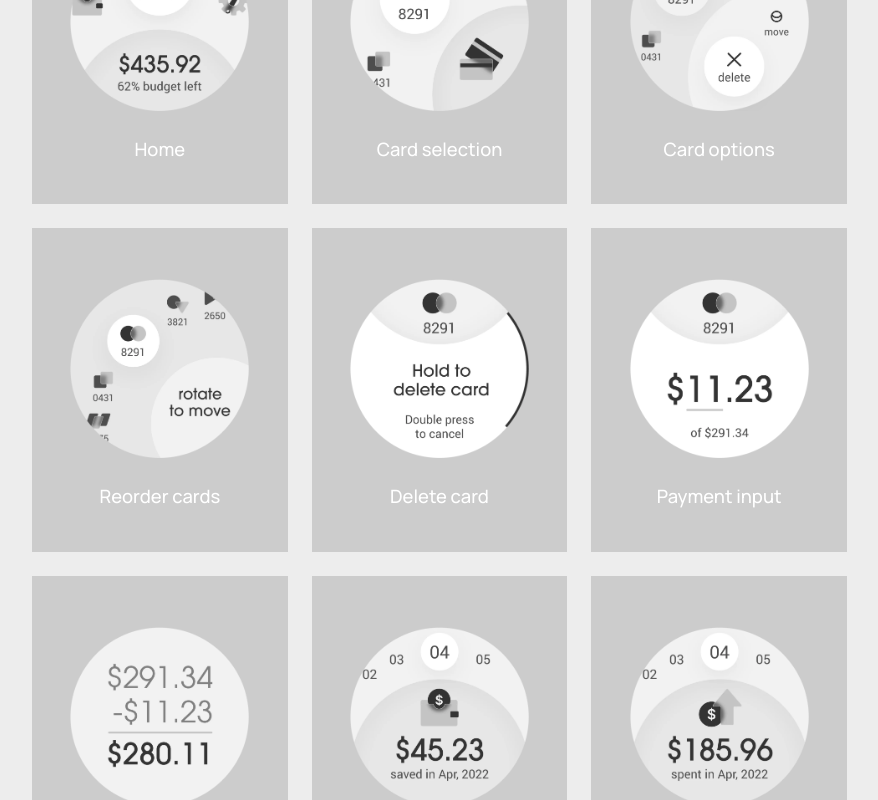
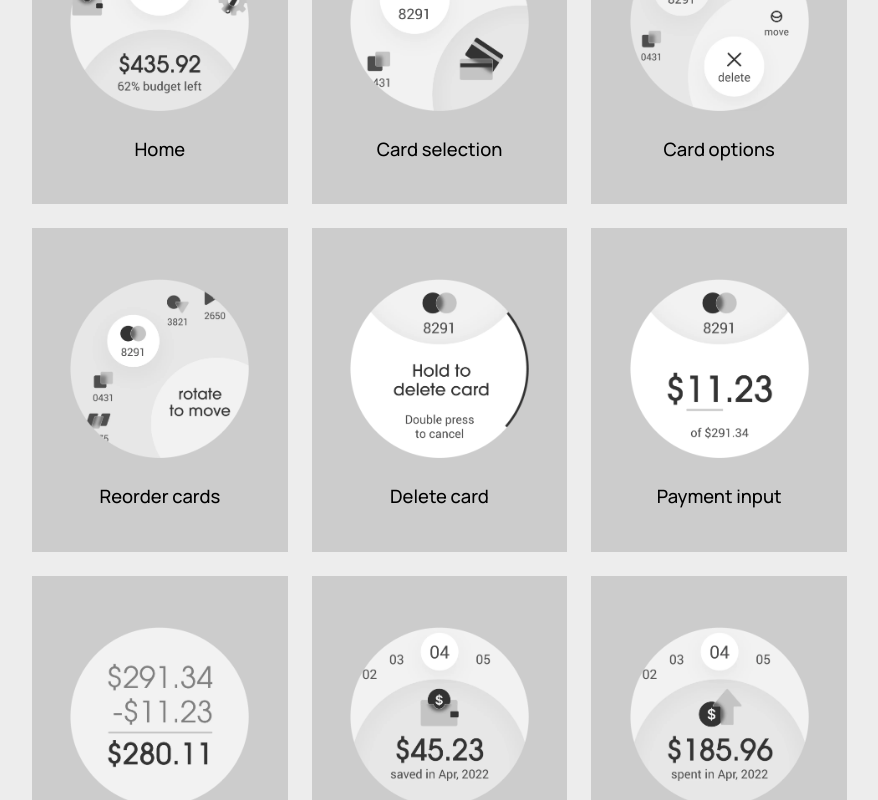
Before and after one commit to richardfxr/richardfxr, a React (Vite) app: page /projects/budgetty in a window 1280 px wide. Shown: the part 1980-2780 px from the top of the page, without its empty margins (393-1271 px from the left). Built offline with nearby package versions, Linux system fonts and the light colour scheme.

Commit message:
💄CSS: added figcaption color to Budgetty page

```diff
--- a/src/pages/projects/Budgetty.scss
+++ b/src/pages/projects/Budgetty.scss
@@ -2,7 +2,8 @@
 
 #budgetty {
     // internal variables
-    --_clr-gray: #CCCCCC; // background gray, does not change depending on color scheme
+    --_clr-black: #000000; // text color on --_clr-gray background
+    --_clr-gray: #CCCCCC;  // background gray, does not change depending on color scheme
 
     #video {
         padding-bottom: var(--pad-6xl);
@@ -32,7 +33,7 @@
             }
 
             figcaption {
-                color: var(--clr-0);
+                color: var(--_clr-black);
                 text-align: center;
 
                 padding: 0 var(--pad-lg);
```
